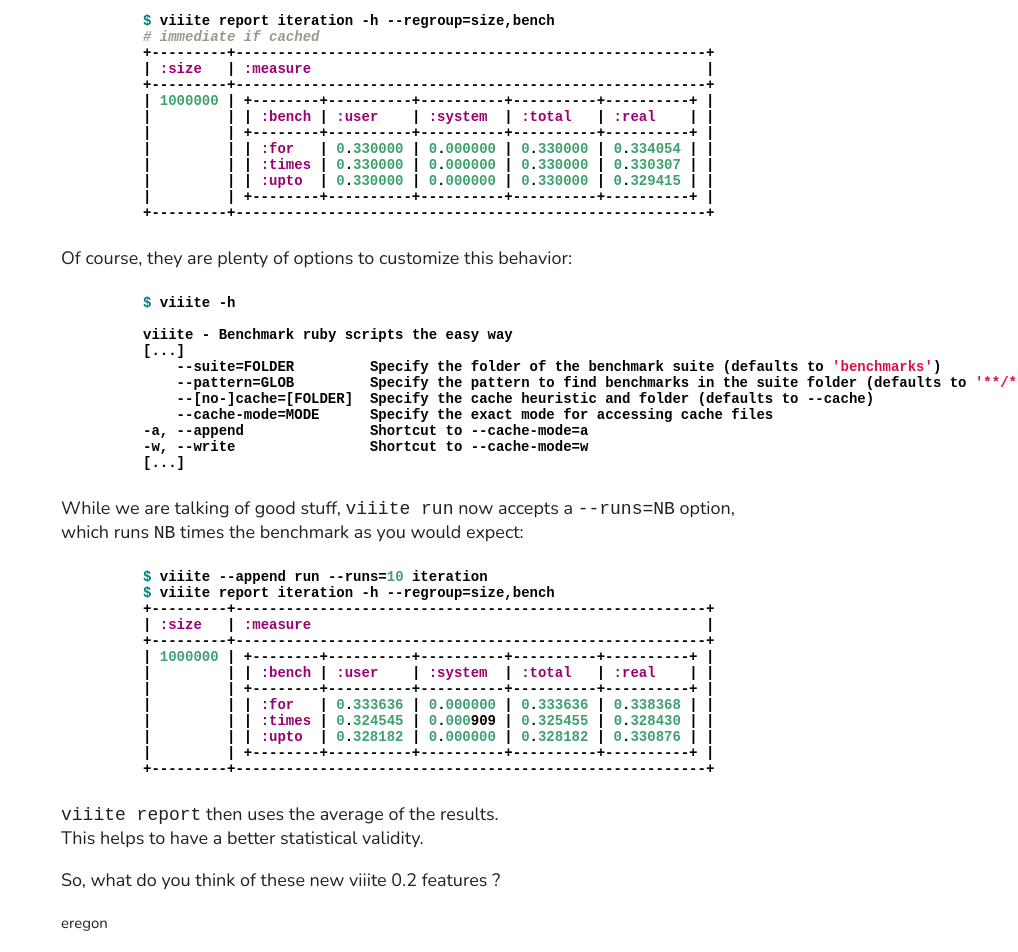
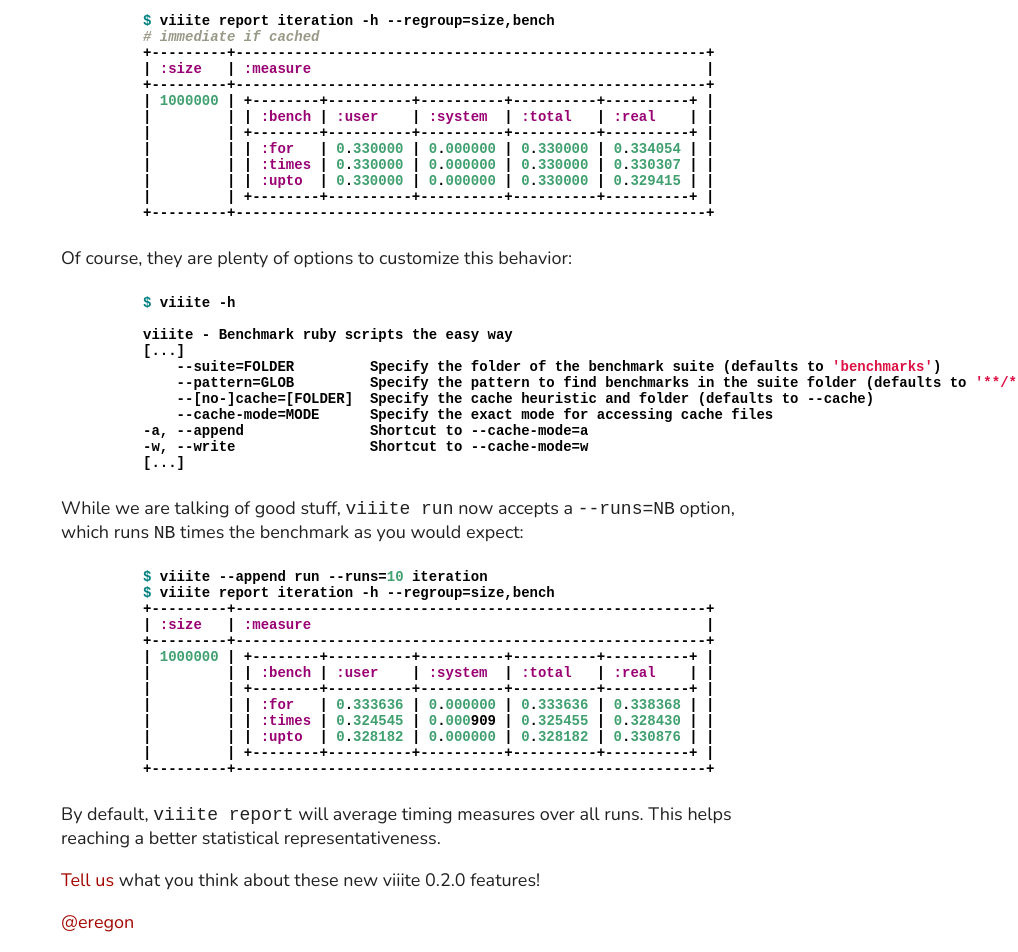
Before and after one commit to blambeau/viiite, a Jekyll site: the page built from _posts/2011-08-15-benchmark_suites.md, in a window 1280 px wide and 1360 px high. Shown: the part 408-1360 px from the top of the window, without its empty margins (262-1280 px from the left). Built offline with Jekyll 4.4.1, drawn with Linux system fonts in a browser that asks for light colours; comment, search, counter and statistics services are not loaded.

Commit message:
Enhanced post on Benchmark suites

```diff
--- a/_posts/2011-08-15-benchmark_suites.md
+++ b/_posts/2011-08-15-benchmark_suites.md
@@ -62,9 +62,8 @@ While we are talking of good stuff, `viiite run` now accepts a `--runs=NB` optio
     |         | +--------+----------+----------+----------+----------+ |
     +---------+--------------------------------------------------------+
 
-`viiite report` then uses the average of the results.
-This helps to have a better statistical validity.
+By default, `viiite report` will average timing measures over all runs. This helps reaching a better statistical representativeness.
 
-So, what do you think of these new viiite 0.2 features ?
+[Tell us](https://github.com/blambeau/viiite) what you think about these new viiite 0.2.0 features!
 
-<small>eregon</small>
+[@eregon](https://github.com/eregon)
```
